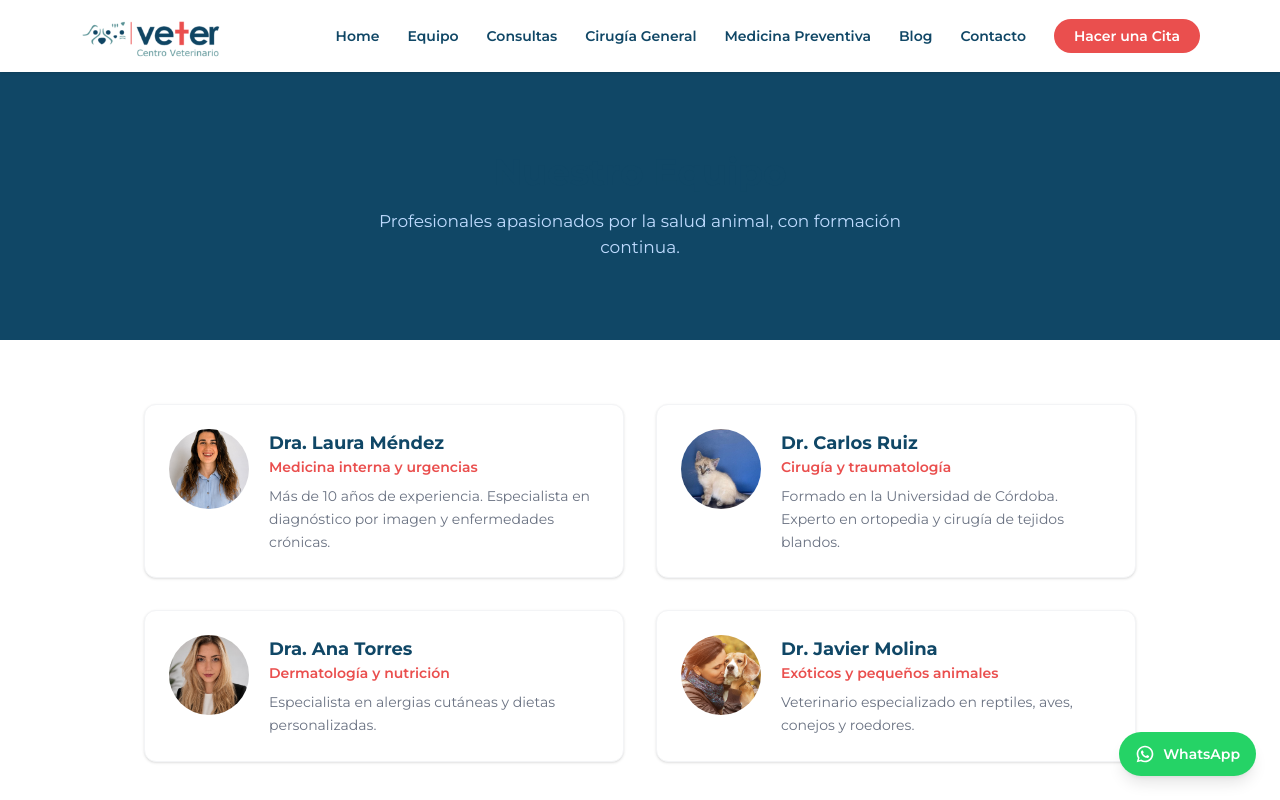
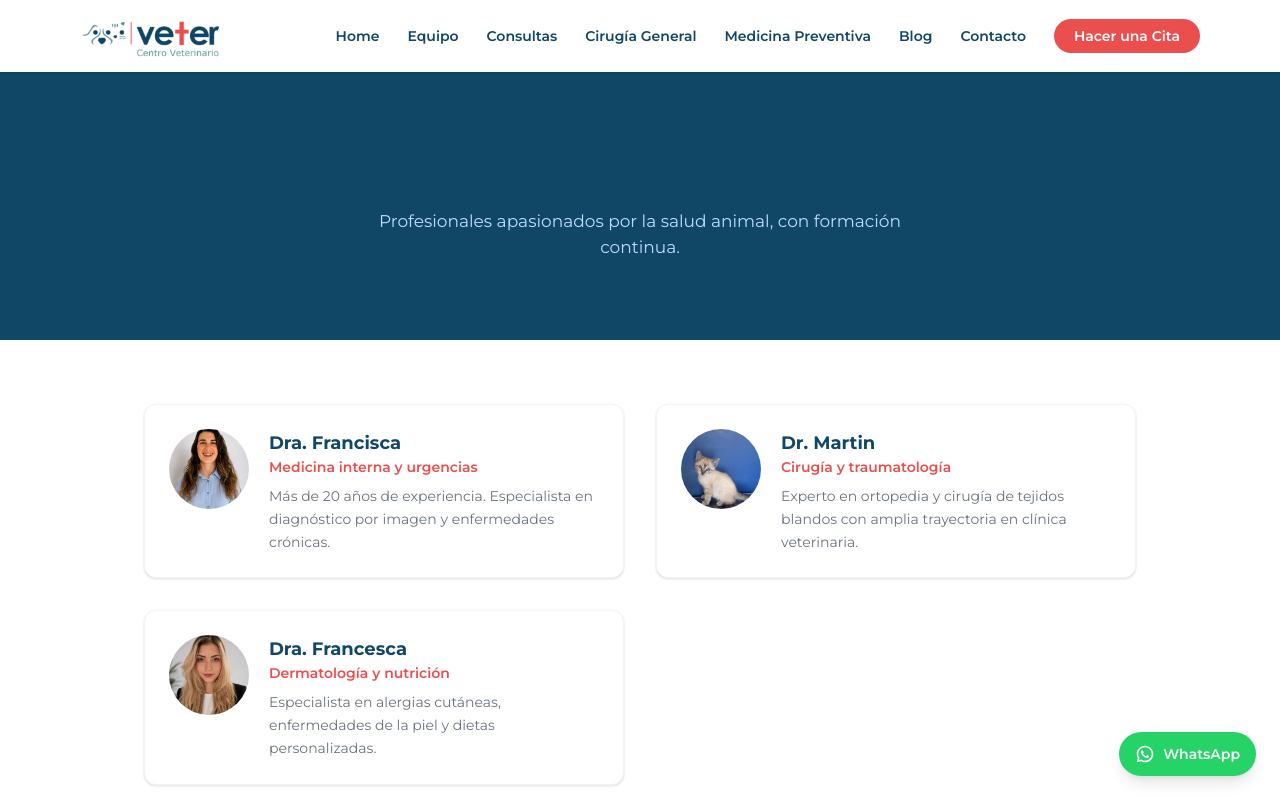
Before and after one commit to frandevp/Veter-web, a Next.js app in the folder veter-web/: page /equipo in a window 1280 px wide. Shown: the top 800 px of the page. Built offline with nearby package versions, Linux system fonts and the light colour scheme.

Commit message:
fix(equipo): nombres reales, quita cuarto miembro ficticio

```diff
--- a/veter-web/app/equipo/page.tsx
+++ b/veter-web/app/equipo/page.tsx
@@ -13,28 +13,22 @@ description: "Profesionales apasionados por la salud animal en Rincón de la Vic
 // tampoco hay cpt equipo en wp, lo pongo a mano
 const vets = [
 {
-nombre: "Dra. Laura Méndez",
+nombre: "Dra. Francisca",
 especialidad: "Medicina interna y urgencias",
 foto: "/images/franciscavet.jpeg",
-bio: "Más de 10 años de experiencia. Especialista en diagnóstico por imagen y enfermedades crónicas.",
+bio: "Más de 20 años de experiencia. Especialista en diagnóstico por imagen y enfermedades crónicas.",
 },
 {
-nombre: "Dr. Carlos Ruiz",
+nombre: "Dr. Martin",
 especialidad: "Cirugía y traumatología",
 foto: "/images/martin2.jpg",
-bio: "Formado en la Universidad de Córdoba. Experto en ortopedia y cirugía de tejidos blandos.",
+bio: "Experto en ortopedia y cirugía de tejidos blandos con amplia trayectoria en clínica veterinaria.",
 },
 {
-nombre: "Dra. Ana Torres",
+nombre: "Dra. Francesca",
 especialidad: "Dermatología y nutrición",
 foto: "/images/francesca.jpeg",
-bio: "Especialista en alergias cutáneas y dietas personalizadas.",
-},
-{
-nombre: "Dr. Javier Molina",
-especialidad: "Exóticos y pequeños animales",
-foto: "/images/team-01.jpg",
-bio: "Veterinario especializado en reptiles, aves, conejos y roedores.",
+bio: "Especialista en alergias cutáneas, enfermedades de la piel y dietas personalizadas.",
 },
 ]
 
```
